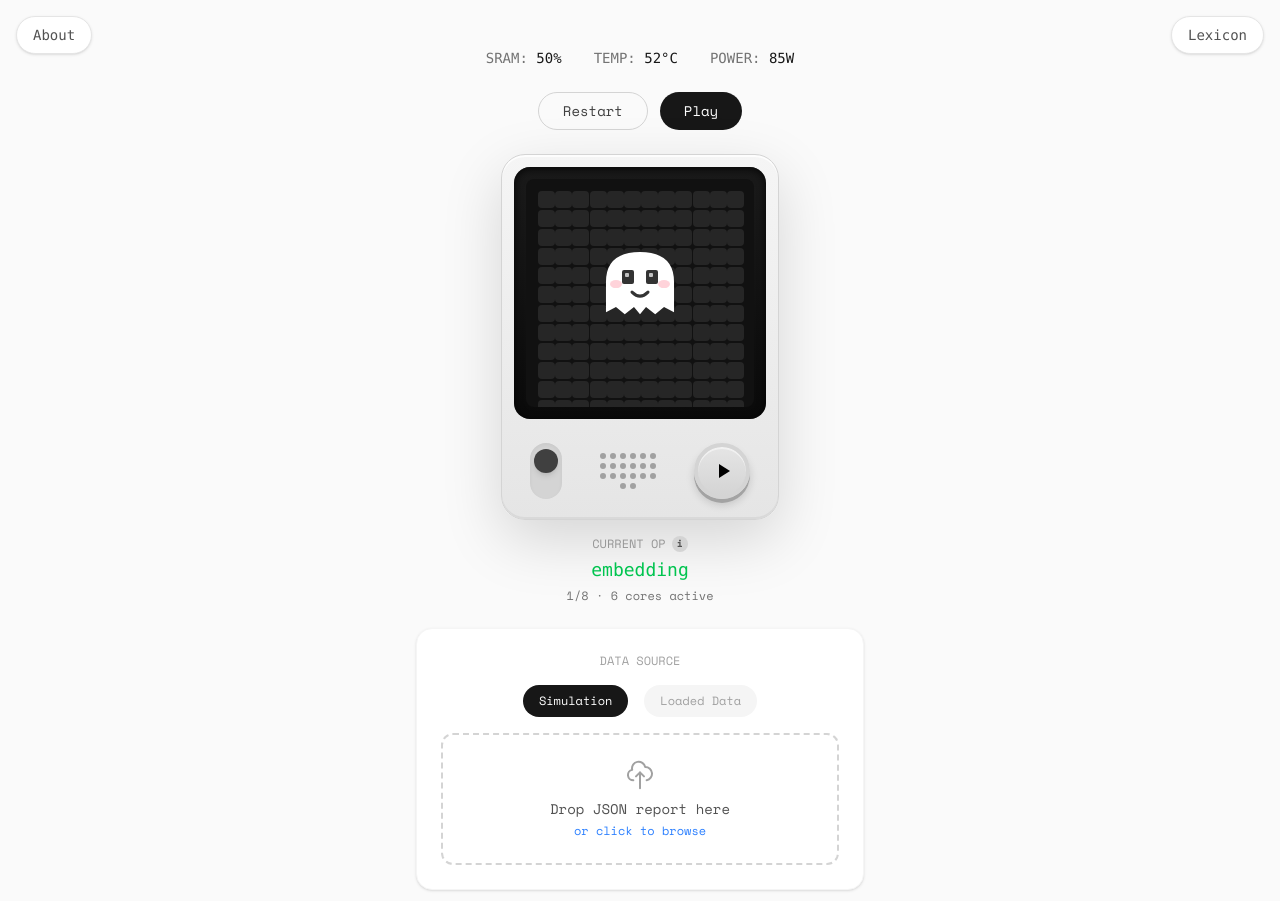
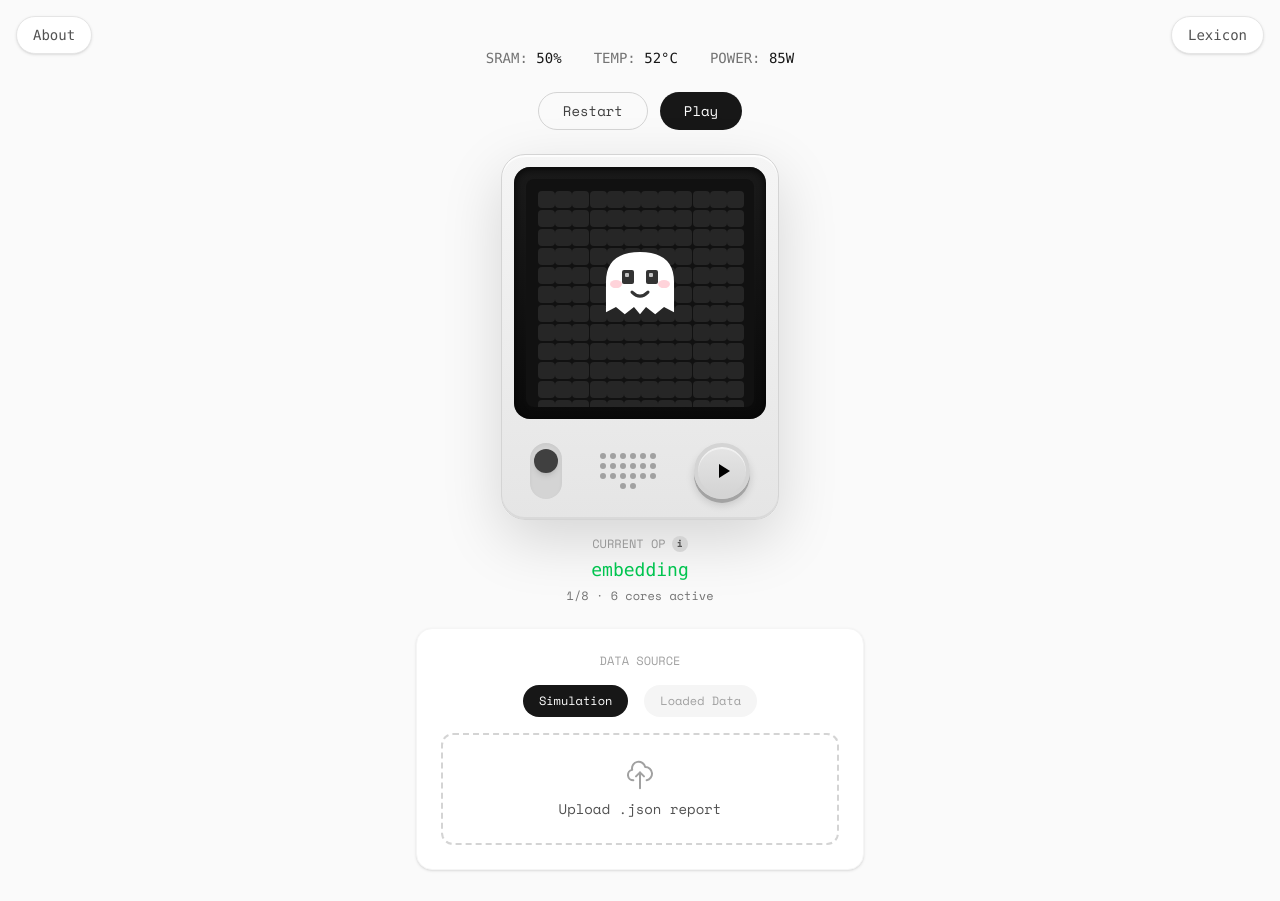
Before and after one commit to mmazco/ghost-in-the-machine, a Next.js app in the folder ghost-app/: page / in a window 1280 px wide. Shown: the top 901 px of the page. Built offline with nearby package versions, Linux system fonts and the light colour scheme.

Commit message:
Simplify upload text to 'Upload .json report'

```diff
--- a/ghost-app/src/app/page.tsx
+++ b/ghost-app/src/app/page.tsx
@@ -282,10 +282,7 @@ export default function Home() {
                 </svg>
               </div>
               <div className="text-sm text-neutral-600 font-medium">
-                Drop JSON report here
-              </div>
-              <div className="text-xs text-blue-500 mt-1">
-                or click to browse
+                Upload .json report
               </div>
             </div>
           )}
```
